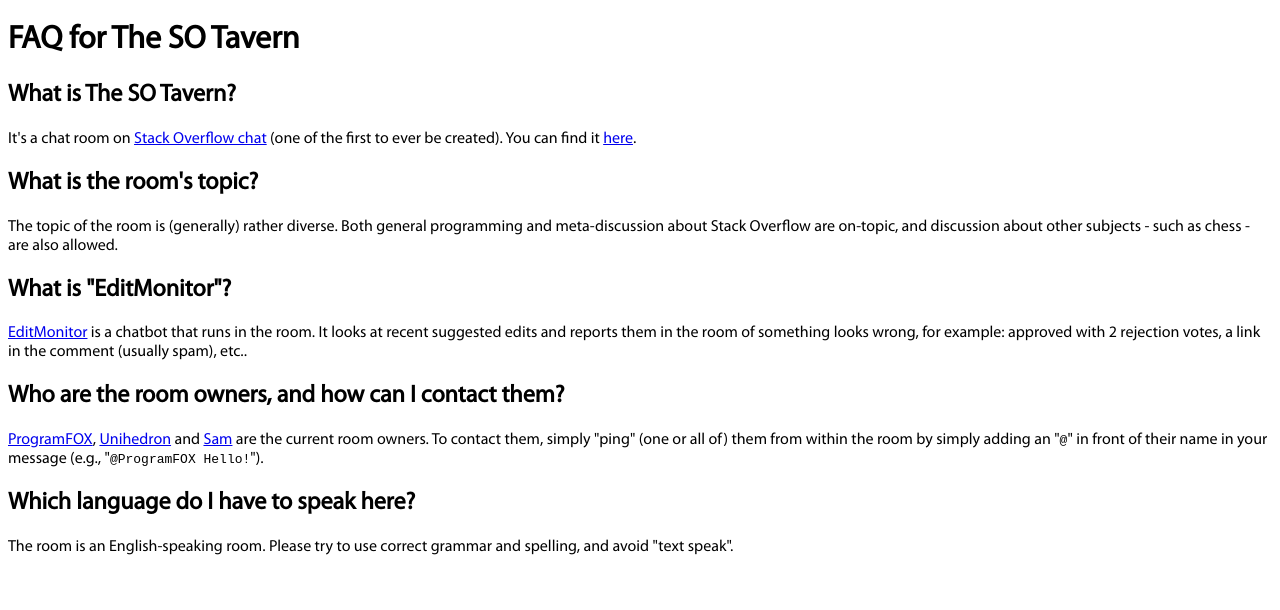
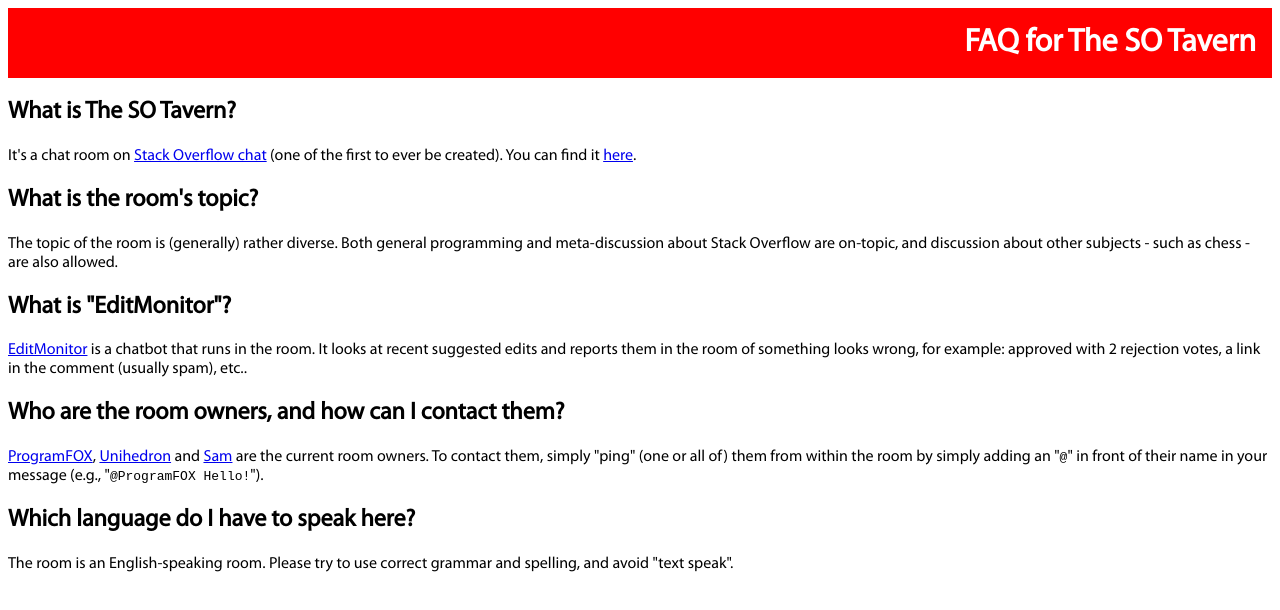
Before and after one commit to ProgramFOX/SOTavernFAQ, a plain HTML site: page index.html in a window 1280 px wide. Drawn offline with Linux system fonts and the light colour scheme.

Commit message:
Make heading look nicer
1. Give it a red background and white foreground.
2. Align it to the right.

```diff
--- a/index.css
+++ b/index.css
@@ -8,3 +8,11 @@
 body {
     font-family: 'Myriad Pro Regular';
 }
+
+h1 {
+    text-align: right;
+    background-color: red;
+    color: white;
+    margin: 0;
+    padding: 0.5em;
+}
```
Also changed, not shown: 1 other file.
